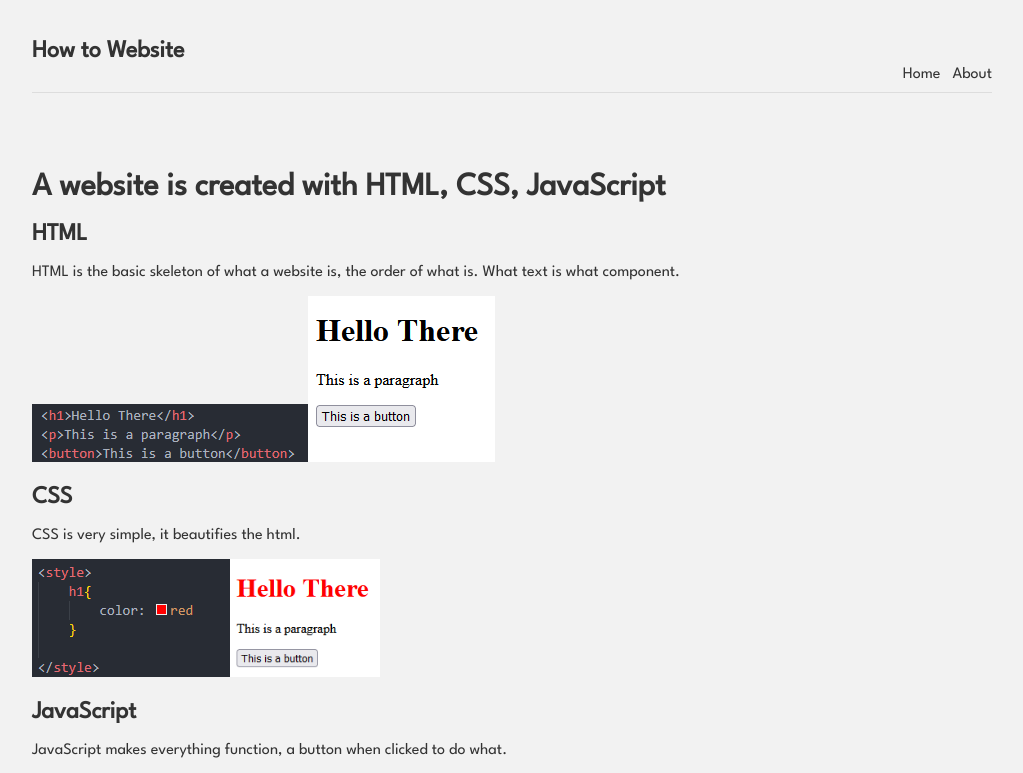
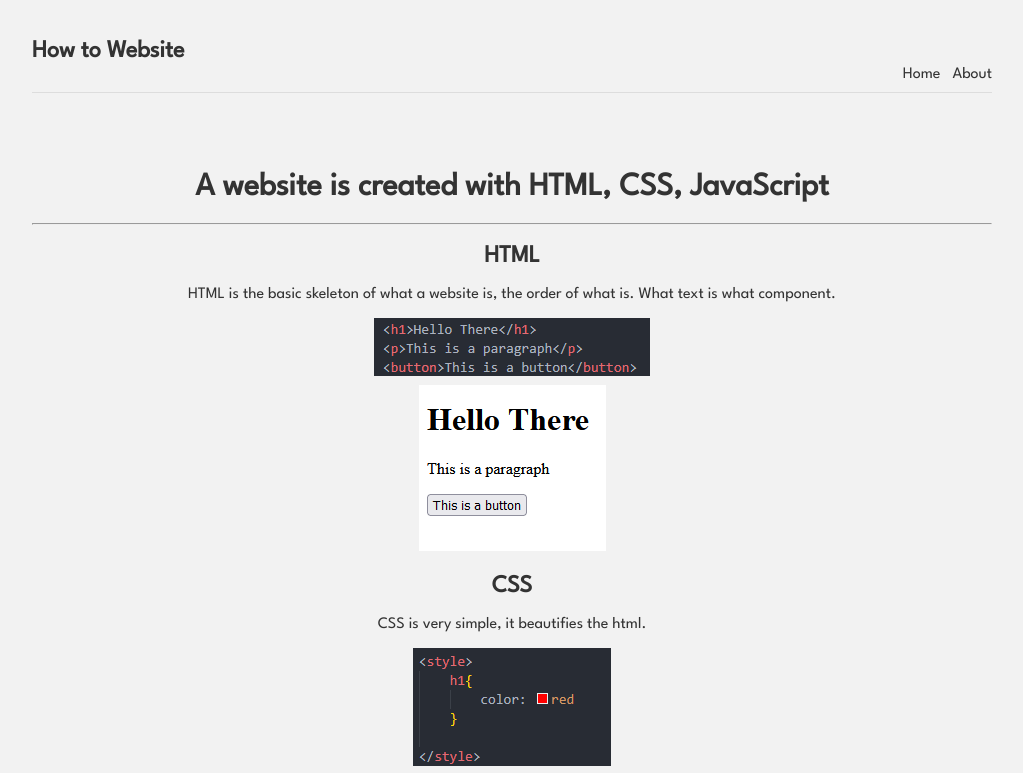
Before and after one commit to PatatoBit/yindee-sucks, a Next.js app: page / in a window 1280 px wide. Shown: the top 773 px of the page, without its empty margins (128-1151 px from the left). Built offline with nearby package versions, Linux system fonts and the light colour scheme.

Commit message:
Styles a bit

```diff
--- a/pages/about.js
+++ b/pages/about.js
@@ -7,17 +7,17 @@ export default function about() {
                 <title>How to Website | About</title>
             </Head>
             <h1>
-                <h1 className="worker-title">Pat</h1>
+                <h1 className="center">Pat</h1>
             </h1>
             <h2 className="worker-description">- Worker</h2>
 
             <h1>
-                <h1 className="worker-title">Yindee</h1>
+                <h1 className="center">Yindee</h1>
             </h1>
             <h2 className="worker-description">- Manager?</h2>
 
             <h1>
-                <h1 className="worker-title">BM & Ryu</h1>
+                <h1 className="center">BM & Ryu</h1>
             </h1>
             <h2 className="worker-description">- Designer?</h2>
         </>
--- a/pages/index.js
+++ b/pages/index.js
@@ -17,24 +17,34 @@ export default function Home() {
       <Head>
         <title>How to Website | Home</title>
       </Head>
+      <div class="center">
+        <h1>A website is created with HTML, CSS, JavaScript</h1>
+        <hr />
 
-      <h1>A website is created with HTML, CSS, JavaScript</h1>
         <h2>HTML</h2>
         <p>HTML is the basic skeleton of what a website is, the order of what is. What text is what component.</p>
         <div className="image-wrapper">
-        <Image className="image" src={HTMLCode} />
+          <div class="image">
+            <Image src={HTMLCode} />
+          </div>
           <Image className="image" src={HTMLPreview} />
         </div>
+
         <h2>CSS</h2>
         <p>CSS is very simple, it beautifies the html.</p>
         <div className="image-wrapper">
+          <div class="image">
             <Image className="image" src={CSSCode} />
+          </div>
           <Image className="image" src={CSSPreview} width={150.77777777778} height={118} />
         </div>
+
+        <br />
         <h2>JavaScript</h2>
         <p>JavaScript makes everything function, a button when clicked to do what.</p>
         <button className="demo-btn">No JavaScript</button>
         <button className="demo-btn" onClick={Alert}>With JavaScript</button>
+      </div>
     </>
     // YINDEE IS A STUPID SON ON A BITCH
   )
--- a/styles/globals.css
+++ b/styles/globals.css
@@ -43,24 +43,18 @@ footer {
   text-decoration: underline;
 }
 
-.image-wrapper {
-  box-sizing: content-box;
-}
-
-.image-wrapper > div {
-  box-shadow: 0 4px 8px 0 rgba(0, 0, 0, 0.2), 0 6px 20px 0 rgba(0, 0, 0, 0.19);
-  border-radius: 5px;
-}
-
 .demo-btn {
   margin: 10px;
 }
 
-.worker-title {
+.center {
   text-align: center;
 }
-
 .worker-description {
   text-align: center;
   margin-bottom: 50px;
 }
+
+.image {
+  margin: 5px;
+}
```
Lines whose indentation alone changed are shown as unchanged.
